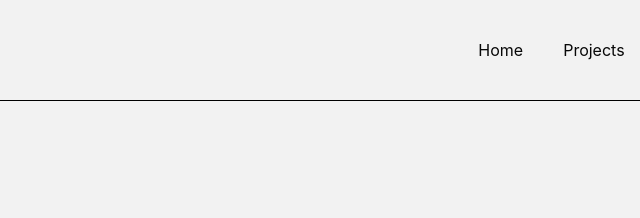
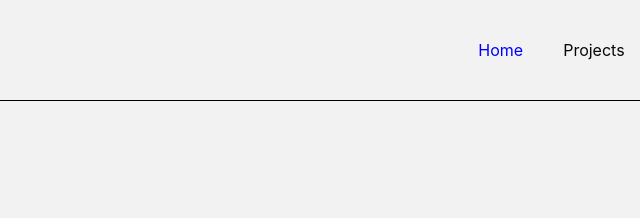
Before and after one commit to haowalterliu/final-project-css, a plain HTML site: page index.html in a window 1280 px wide. Shown: the top 218 px of the page, 516-1156 px from the left. Drawn offline with Linux system fonts and the light colour scheme.

Commit message:
Update final-project.css

```diff
--- a/css/final-project.css
+++ b/css/final-project.css
@@ -58,7 +58,7 @@ html {
     text-decoration: none;
   }
 
-navlink a {
+.navlink a {
   color: blue;
 }
 
```
